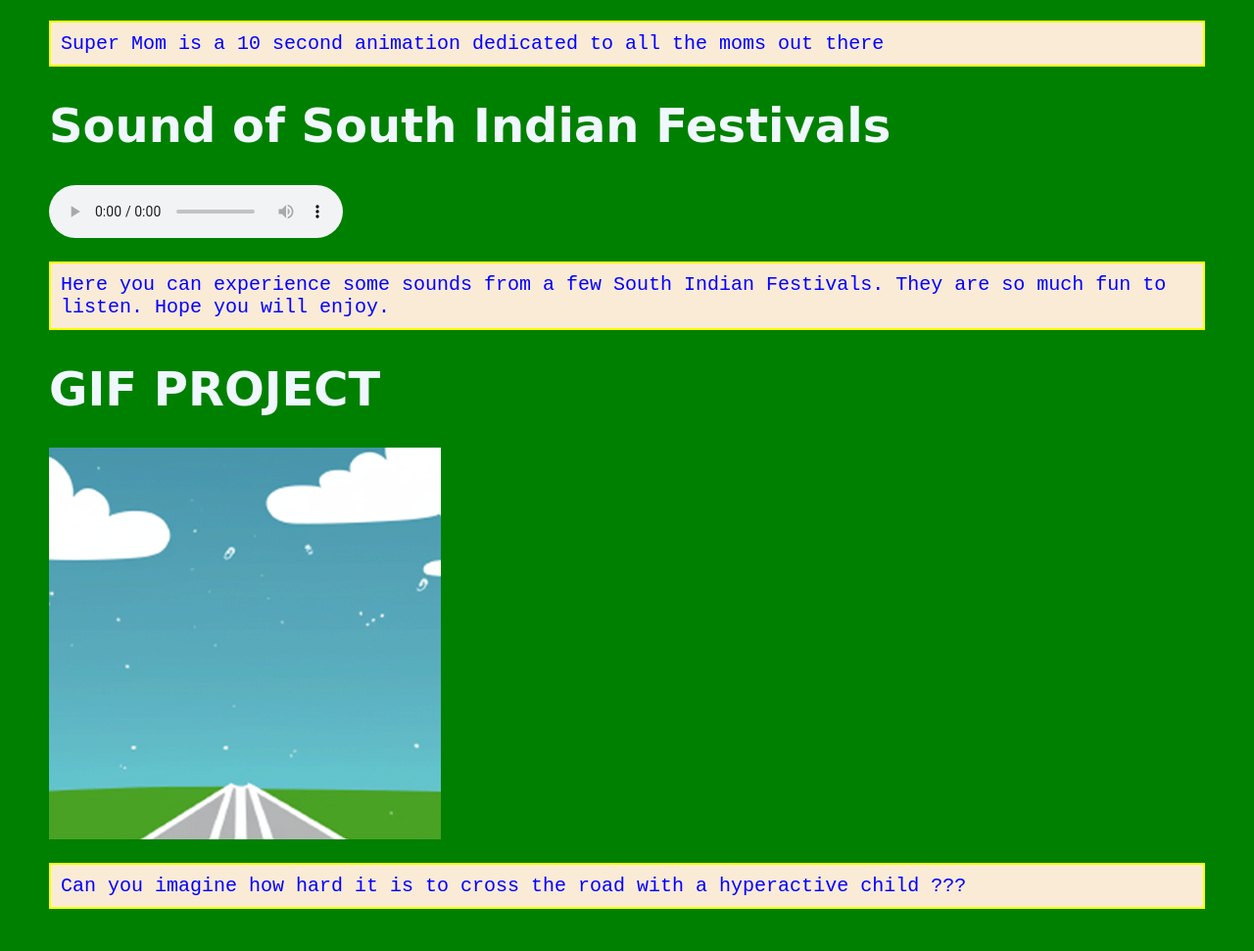
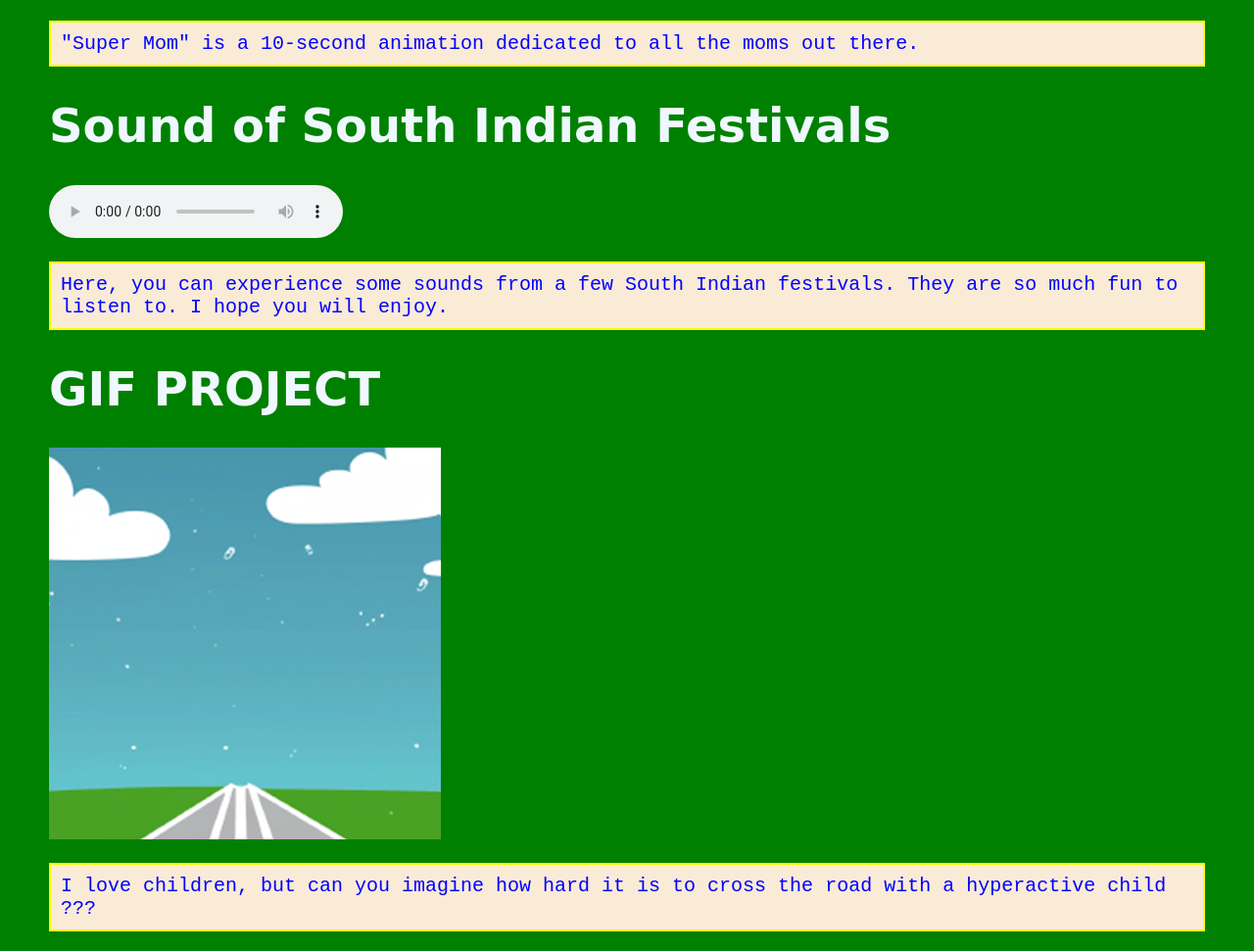
Before and after one commit to Laxan7/LAXANJOSE, a plain HTML site: page gallery.html in a window 1280 px wide. Shown: the part 2400-3371 px from the top of the page at 98% size. Before the commit the page ends 3348 px from the top, so only its background shows below. Drawn offline with Linux system fonts and the light colour scheme.

Commit message:
Update gallery.html

```diff
--- a/gallery.html
+++ b/gallery.html
@@ -34,22 +34,22 @@
 	    <h1>MY P5.JS SKETCH</h1>
     <iframe src="https://editor.p5js.org/Laxan7/full/G_IdrA1mr"
             width="600" height="400"></iframe>
-    <p> You can look at this moving circles and work your imagination to find a meaning. Don't hesitate to click on the circles. </p>
+    <p> You can look at these moving circles and use your imagination to find meaning. Don't hesitate to click on the circles. </p>
 
     <h1> Animation </h1>
     <iframe width="560" height="315" src="https://www.youtube.com/embed/niYwT_XoRBk?si=Ntz6qfbuTcuU_TZn" title="YouTube video player" frameborder="0" allow="accelerometer; autoplay; clipboard-write; encrypted-media; gyroscope; picture-in-picture; web-share" referrerpolicy="strict-origin-when-cross-origin" allowfullscreen></iframe>
-<P> Super Mom is a 10 second animation dedicated to all the moms out there </P>
+<P> "Super Mom" is a 10-second animation dedicated to all the moms out there. </P>
 
 <h1> Sound of South Indian Festivals </h1>
 	<audio controls="">
     <source src="audio/South_Indian_Festivals_LAXAN_JOSE.mp3"></audio>
 
-	<p> Here you can experience some sounds from a few South Indian Festivals. They are so much fun to listen.
-	Hope you will enjoy. </p>
+	<p> Here, you can experience some sounds from a few South Indian festivals. They are so much fun to listen to.
+	I hope you will enjoy. </p>
 
 	<h1> GIF PROJECT </h1>
 	<img src="images/LAXANS_GIF.gif" alt="parent with kid">
 
-	<p> Can you imagine how hard it is to cross the road with a hyperactive child ??? </p>
+	<p> I love children, but can you imagine how hard it is to cross the road with a hyperactive child ??? </p>
 <body>
 </html>
```
